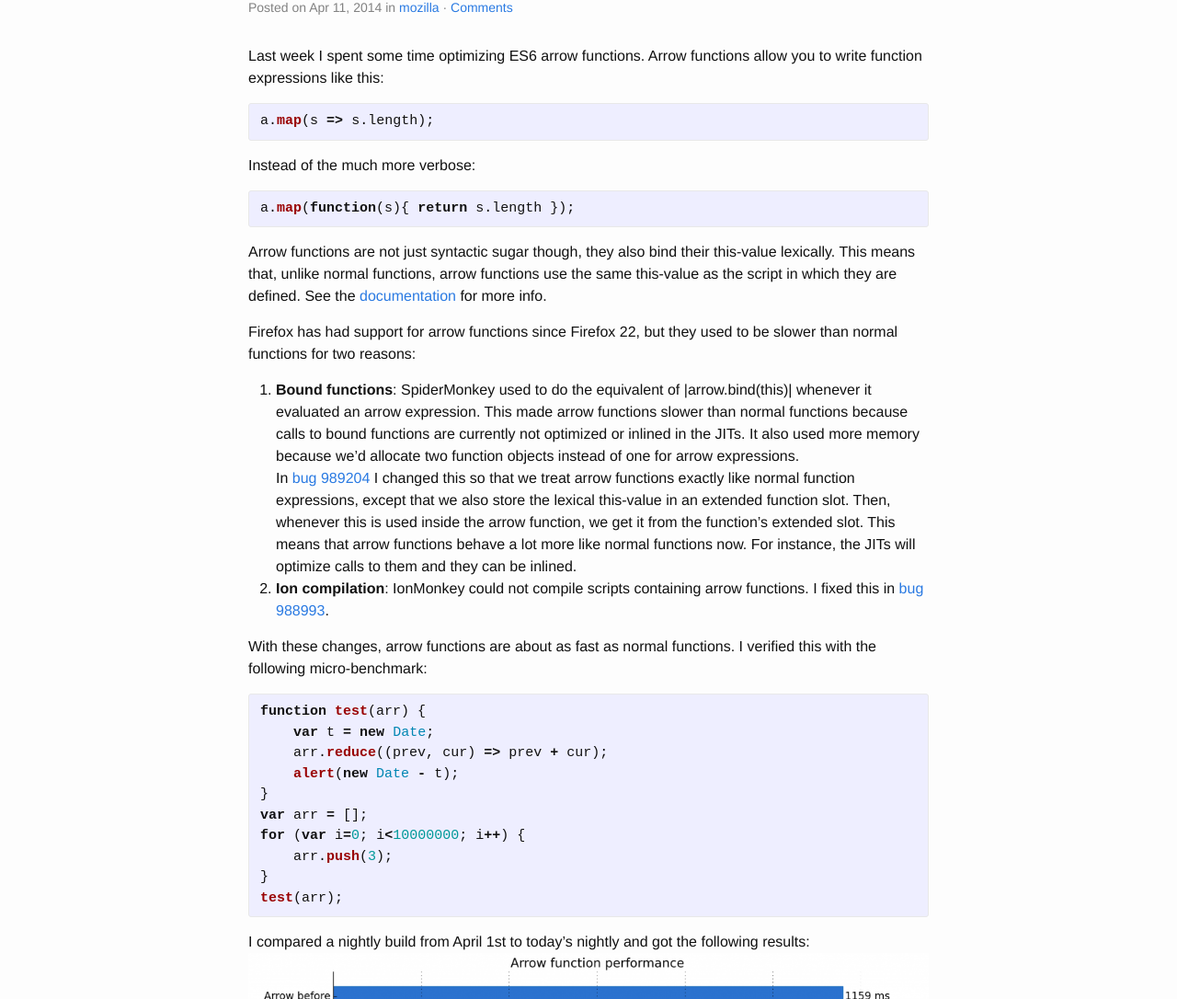
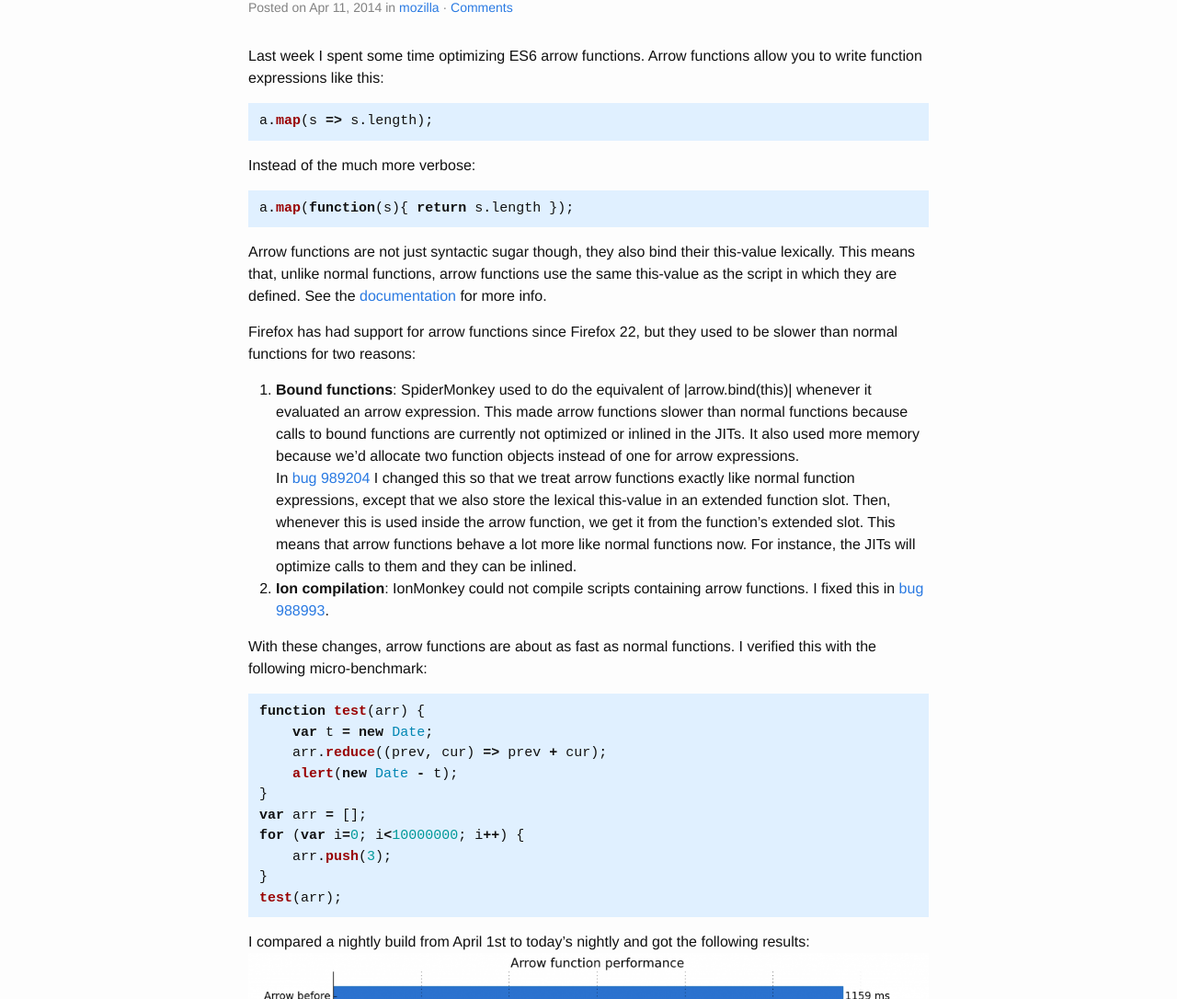
Before and after one commit to jandem/website, a Jekyll site: the page built from _posts/2014-04-11-fast-arrow-functions-in-firefox-31.markdown, in a window 1280 px wide. Shown: the part 151-1237 px from the top of the page at 92% size. Built offline with Jekyll 4.4.1, drawn with Linux system fonts in a browser that asks for light colours; Markdown is read by kramdown in place of the engine named in the settings; comment, search, counter and statistics services are not loaded.

Commit message:
Change highlight style a bit.

```diff
--- a/_sass/_base.scss
+++ b/_sass/_base.scss
@@ -128,9 +128,9 @@
 pre,
 code {
     font-size: 15px;
-    border: 1px solid $grey-color-light;
-    border-radius: 3px;
-    background-color: #eef;
+    /*border: 1px solid $grey-color-light;*/
+    /*border-radius: 3px;*/
+    background-color: #E0F0FF; /*#eef */
 }
 
 code {
--- a/_sass/_syntax-highlighting.scss
+++ b/_sass/_syntax-highlighting.scss
@@ -65,3 +65,7 @@
     .vi    { color: #008080 } // Name.Variable.Instance
     .il    { color: #099 } // Literal.Number.Integer.Long
 }
+
+/* Tweaks */
+ .highlight .lineno { color: #ccc; display:inline-block; padding: 0 5px; border-right:1px solid #ccc; }
+ .highlight pre code { display: block; white-space: pre; overflow-x: auto; word-wrap: normal; }
```
